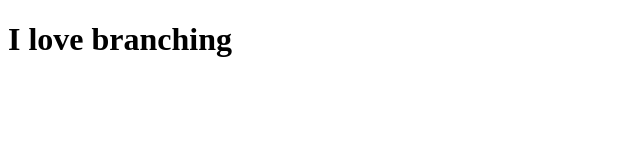
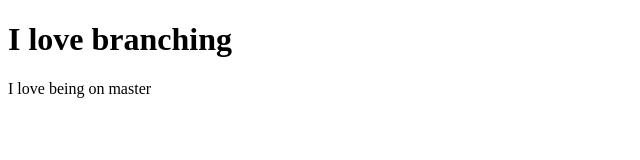
Before and after one commit to evwilkin/branching-practice, a plain HTML site: page index.html in a window 1280 px wide. Shown: the whole page, without its empty margins (0-640 px from the left). Drawn offline with Linux system fonts and the light colour scheme.

Commit message:
adding commit on master branch

```diff
--- a/index.html
+++ b/index.html
@@ -5,5 +5,7 @@
 </head>
 <body>
 	<h1>I love branching</h1>
+
+	<p>I love being on master</p>
 </body>
 </html>
```
